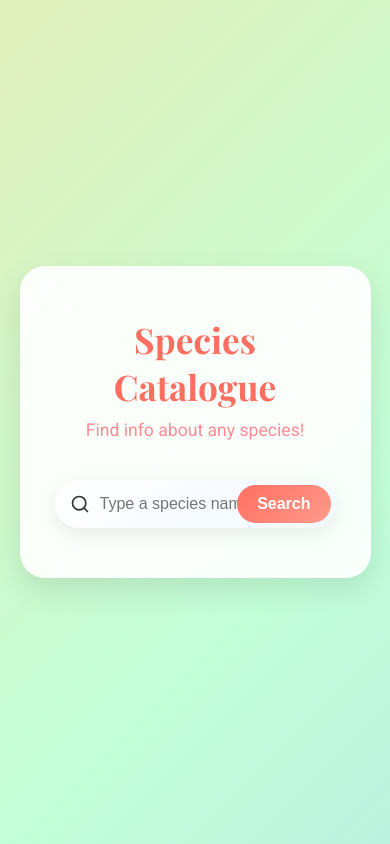
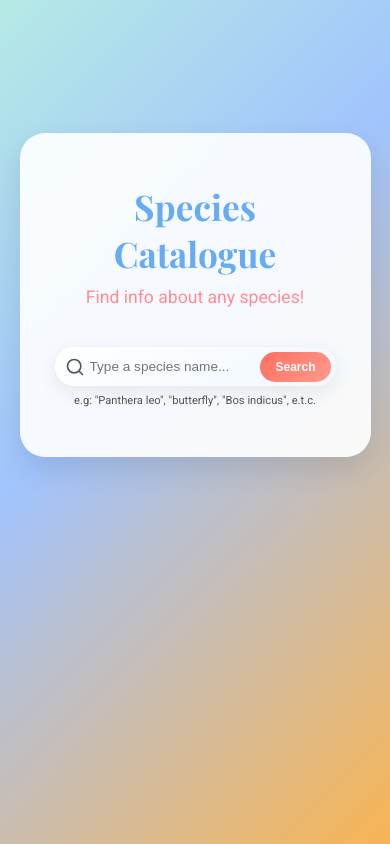
Before and after one commit to Barakat-20/simvo-vibe-coder, a FastAPI app: page / in a window 390 px wide. Run offline with FastAPI, Linux system fonts and the light colour scheme; some web fonts are replaced.

Commit message:
Completed animals species dashboard

```diff
--- a/templates/index.html
+++ b/templates/index.html
@@ -9,21 +9,36 @@
   <style>
     * {margin:0; padding:0; box-sizing:border-box;}
     body {
+      margin: 0;
       font-family: 'Roboto', sans-serif;
-      height: 100vh;
+      background: linear-gradient(135deg, #FFD1DC, #FFE29F, #C1FFD7, #A1C4FD, #FFB347, #6A82FB);
+      background-size: 400% 400%;
+      animation: gradientShift 25s ease infinite;
+      color: #333;
+    }
+    @keyframes gradientShift {
+      0%   { background-position: 0% 50%; }
+      50%  { background-position: 100% 50%; }
+      100% { background-position: 0% 50%; }
+    }
+    @keyframes textColorShift {
+      0%   { color: #FF6F61; }
+      25%  { color: #61A9FF; }
+      50%  { color: #FFD700; }
+      75%  { color: #32CD32; }
+      100% { color: #FF6F61; }
+    }
+    h1, .card h3 {
+      animation: textColorShift 25s ease infinite;
+    }
+
+    .wrapper {
       display: flex;
       justify-content: center;
       align-items: center;
-      background: linear-gradient(135deg, #FFD1DC, #FFE29F, #C1FFD7, #A1C4FD);
-      background-size: 400% 400%;
-      animation: gradientShift 15s ease infinite;
-      color: #333;
+      height: 70vh;
     }
-    @keyframes gradientShift {
-      0% {background-position: 0% 50%;}
-      50% {background-position: 100% 50%;}
-      100% {background-position: 0% 50%;}
-    }
+
     .container {
       text-align: center;
       background: rgba(255, 255, 255, 0.9);
@@ -35,7 +50,6 @@
       max-width: 500px;
       transition: transform 0.3s ease;
     }
-
     .container:hover {
       transform: translateY(-5px);
     }
@@ -47,10 +61,9 @@
       position: relative;
       width: 100%;
     }
-
     .input-wrapper input[type="text"] {
       width: 100%;
-      padding: 15px 60px 15px 45px; /* space for icon and button */
+      padding: 15px 60px 15px 45px;
       border: none;
       border-radius: 50px;
       box-shadow: 0 6px 20px rgba(0,0,0,0.08);
@@ -58,23 +71,20 @@
       transition: all 0.3s ease;
       background: linear-gradient(145deg, #ffffff, #f0f8ff);
     }
-
     .input-wrapper input[type="text"]:focus {
       outline: none;
       box-shadow: 0 8px 25px rgba(0,0,0,0.2);
       transform: scale(1.03);
       background: linear-gradient(145deg, #fff0f5, #f0fff0);
     }
-
     .input-wrapper svg.search-icon {
       position: absolute;
       left: 15px;
       top: 50%;
       transform: translateY(-50%);
-      color: #333;
+      color: #555;
       pointer-events: none;
     }
-
     .input-wrapper .search-btn {
       position: absolute;
       right: 5px;
@@ -90,28 +100,153 @@
       font-size: 1rem;
       transition: all 0.3s ease;
     }
-
     .input-wrapper .search-btn:hover {
       transform: translateY(-50%) scale(1.05);
       box-shadow: 0 10px 30px rgba(0,0,0,0.2);
     }
-
     .search-wrapper {
       display: block;
+    }
+    .container p {
+      font-size: 0.8rem;
+      color: #555;
+      margin-top: 8px;
+      text-align:center;
+    }
+
+    .dashboard {
+      display: flex;
+      flex-wrap: wrap;
+      gap: 15px;
+      margin-top: 15px;
+      justify-content: center;
+      width: 100%;
+      padding: 0 10px;
+    }
+    .card {
+      width: 200px;
+      background: #f8f8f8;
+      border-radius: 8px;
+      box-shadow: 0 2px 5px rgba(0,0,0,0.1);
+      padding: 10px;
+      font-family: Arial, sans-serif;
+      display: flex;
+      flex-direction: column;
+      align-items: flex-start;
+    }
+    .card img {
+      width: 100%;
+      height: 120px;
+      object-fit: cover;
+      border-radius: 5px;
+      margin-bottom: 10px;
+    }
+    .card h3 {
+      font-size: 14px;
+      margin: 5px 0;
+      text-align: left;
+    }
+    .card p {
+      font-size: 12px;
+      margin: 2px 0;
+      text-align: left;
+    }
+
+    .spinner {
+      border: 4px solid rgba(0,0,0,0.1);
+      border-left-color: #FF8c94;
+      border-radius: 50%;
+      width: 30px;
+      height: 30px;
+      animation: spin 1s linear infinite;
+      margin: 20px auto;
+    }
+    @keyframes spin {
+      to { transform: rotate(360deg); }
+    }
+    .loading {
+      display: flex;
+      align-items: center;
+      justify-content: center;
+      gap: 10px;
+      font-size: 14px;
+      color: #444;
+      margin-top: 10px;
+    }
+    .search-btn:disabled {
+      opacity: 0.6;
+      cursor: not-allowed;
     }
 
     @media(max-width:500px) {
       h1{font-size:2.2rem;}
       h2{font-size:1.1rem;}
     }
+
+    @media (max-width: 450px) {
+      .dashboard {
+        gap: 10px;
+        justify-content: center;
+        margin-top: 5px;
+        padding: 0 5px;
+      }
+      .spinner {
+        margin: 5px auto;
+      }
+      .card {
+        flex: 1 1 45%;
+        max-width: 45%;
+        min-width: 120px;
+      }
+      .input-wrapper input[type="text"] {
+        padding: 12px 50px 12px 35px;
+        font-size: 0.85rem;
+      }
+      .input-wrapper .search-btn {
+        padding: 8px 15px;
+        font-size: 0.75rem;
+      }
+      .input-wrapper svg.search-icon {
+        left: 10px;
+      }
+      .container p {
+        font-size: 0.7rem;
+      }
+    }
+
+    @media (max-width: 350px) {
+      .dashboard {
+        margin-top: 0px;
+        padding: 0 3px;
+      }
+      .spinner {
+        margin: 1px auto;
+      }
+      .input-wrapper input[type="text"] {
+        padding: 12px 50px 12px 35px;
+        font-size: 0.75rem;
+      }
+      .input-wrapper .search-btn {
+        padding: 8px 15px;
+        font-size: 0.75rem;
+      }
+      .input-wrapper svg.search-icon {
+        left: 10px;
+      }
+      .container p {
+        font-size: 0.65rem;
+      }
+    }
+
   </style>
 </head>
 <body>
+  <div class="wrapper">
     <div class="container">
       <h1>Species Catalogue</h1>
       <h2>Find info about any species!</h2>
       <div class="search-wrapper">
-      <form class="input-wrapper" onsubmit="return sayhi()">
+        <form class="input-wrapper" onsubmit="runSearch(event)">
           <input type="text" placeholder="Type a species name..." id="search-input">
           <svg class="search-icon" xmlns="http://www.w3.org/2000/svg" fill="none" viewBox="0 0 24 24" stroke="currentColor" width="20" height="20">
             <path stroke-linecap="round" stroke-linejoin="round" stroke-width="2"
@@ -120,18 +255,87 @@
           <button type="submit" class="search-btn">Search</button>
         </form>
       </div>
+      <p>e.g: "Panthera  leo", "butterfly", "Bos indicus", e.t.c.</p>
     </div>
+  </div>
+  <div id="species-dashboard" class="dashboard"></div>
   <script>
-    async function sayhi() {
+    async function runSearch(event) {
     event.preventDefault();
-      const search = document.getElementById("search-input").value;
-      console.log("getting data...");
+
+      const search = document.getElementById("search-input").value.trim();
+      const dashboard = document.getElementById("species-dashboard");
+      const button = document.querySelector(".search-btn");
+
+      if (!search) {
+        alert("Please enter a species name.");
+        return;
+      }
+      button.disabled = true;
+
+      dashboard.innerHTML = `
+        <div class="loading">
+          <div class="spinner"></div>
+          <span>Loading results...</span>
+        </div>
+      `;
+
       try {
-        const response = await fetch(`http://127.0.0.1:8000/species?search=${search}`);
+        const response = await fetch(`http://127.0.0.1:8000/species?search=${encodeURIComponent(search)}`);
         const data = await response.json();
-        console.log(data);
-      } catch (err) {
-        console.error(err);
+
+        button.disabled = false;
+
+        if (!data.data.length) {
+          dashboard.innerHTML = "<p>No species found.</p>";
+          return;
+        }
+        dashboard.innerHTML = ``;
+
+        data.data.forEach(animal => {
+          const card = document.createElement("div");
+          card.className = "card";
+
+          const img = document.createElement("img");
+          img.src = animal.image || "https://via.placeholder.com/200x120.png?text=No+Image";
+          img.alt = animal.vernacularName || animal.scientificName || "Species image";
+          card.appendChild(img);
+
+          const name = document.createElement("h3");
+          name.textContent = animal.vernacularName || animal.scientificName;
+          card.appendChild(name);
+
+          const sciName = document.createElement("p");
+          sciName.textContent = `Scientific: ${animal.scientificName || "N/A"}`;
+          card.appendChild(sciName);
+
+          const author = document.createElement("p");
+          author.textContent = `Authorship: ${animal.authorship || "Unknown"}`;
+          card.appendChild(author);
+
+          const kingdom = document.createElement("p");
+          kingdom.textContent = `Kingdom: ${animal.kingdom || "N/A"}`;
+          card.appendChild(kingdom);
+
+          const habitats = document.createElement("p");
+          habitats.textContent = `Habitats: ${Array.isArray(animal.habitats) && animal.habitats.length ? animal.habitats.join(", ") : "Unknown"}`;
+          card.appendChild(habitats);
+
+          const threats = document.createElement("p");
+          threats.textContent = `Threat: ${Array.isArray(animal.threatStatuses) && animal.threatStatuses.length ? animal.threatStatuses.join(", ") : "Unknown"}`;
+          card.appendChild(threats);
+
+          const extinct = document.createElement("p");
+          extinct.textContent = `Extinct: ${animal.extinct ? "Yes" : "No"}`;
+          card.appendChild(extinct);
+
+          dashboard.appendChild(card);
+        });
+
+      } catch (error) {
+        dashboard.innerHTML = "<p>Something went wrong. Please try again.</p>";
+        button.disabled = false;
+        console.error(error);
       }
     }
   </script>
```
Lines whose indentation alone changed are shown as unchanged.
